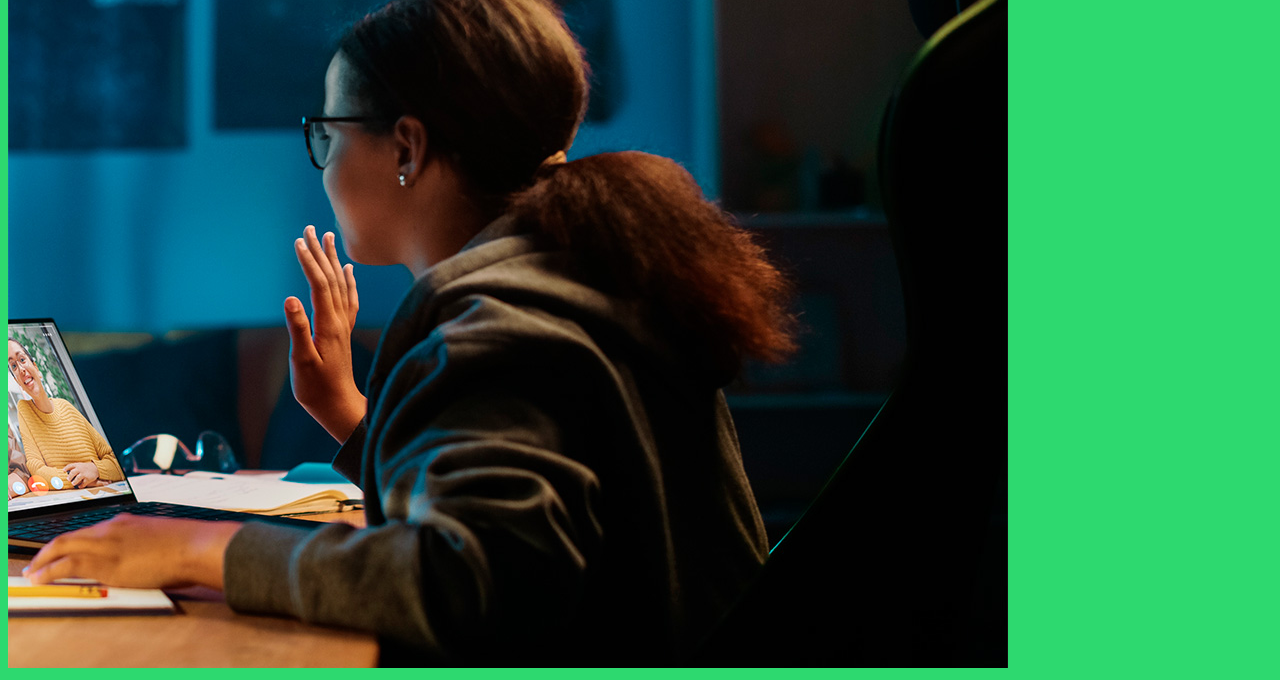
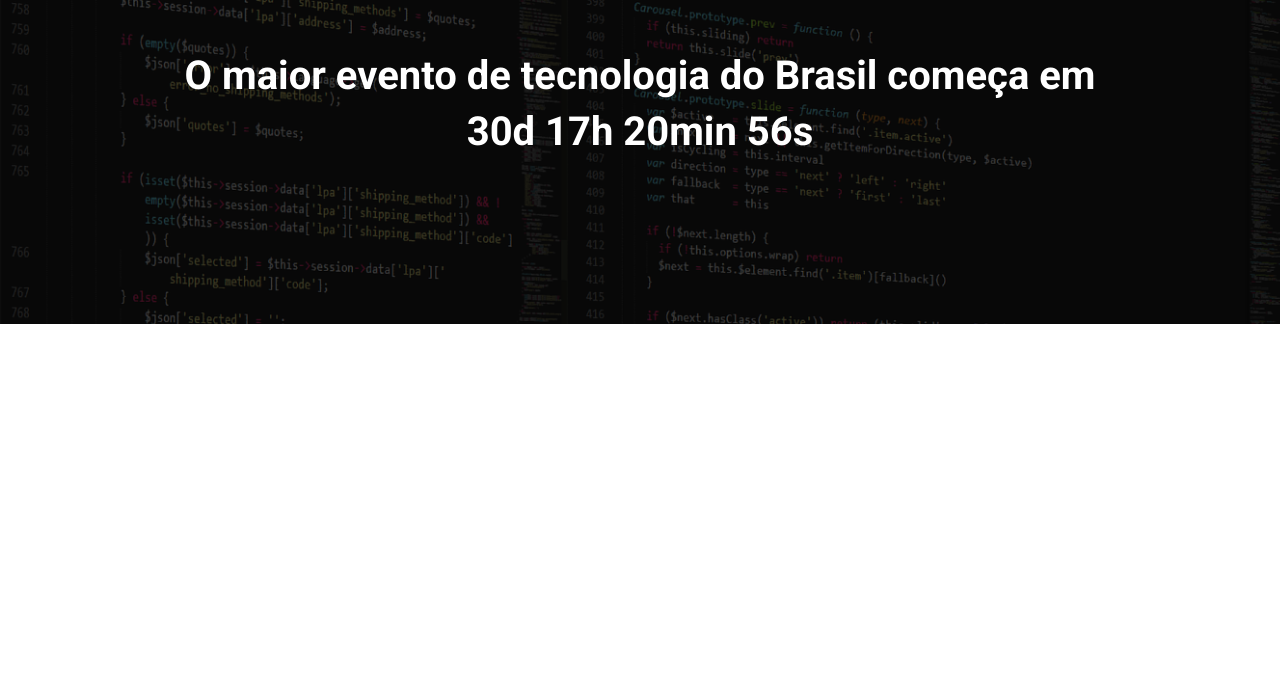
Before and after one commit to santiagobruna/ebac_tech_talks, a website built with Parcel: page src/index.html in a window 1280 px wide. Shown: the part 160-840 px from the top of the page. After the commit the page ends 800 px from the top, so only its background shows below. Built offline with nearby package versions, Linux system fonts and the light colour scheme.

Commit message:
criando o hero

```diff
--- a/src/index.html
+++ b/src/index.html
@@ -1,14 +1,26 @@
 <!DOCTYPE html>
 <html lang="pt-br">
-<head>
-    <meta charset="UTF-8">
-    <meta name="viewport" content="width=device-width, initial-scale=1.0">
-    <link rel="stylesheet" href="./styles/main.scss">
-    <title>Landing Page</title>
-</head>
-<body>
-    <h1>Ola</h1>
-    <img src="./images/backend.png" alt="">
+  <head>
+    <meta charset="UTF-8" />
+    <meta name="viewport" content="width=device-width, initial-scale=1.0" />
+    <link rel="preconnect" href="https://fonts.googleapis.com" />
+    <link rel="preconnect" href="https://fonts.gstatic.com" crossorigin />
+    <link
+      href="https://fonts.googleapis.com/css2?family=Roboto:wght@400;700&display=swap"
+      rel="stylesheet"
+    />
+    <link rel="stylesheet" href="./styles/main.scss" />
+    <title>EBAC Tech talks</title>
+  </head>
+  <body>
+    <header class="hero">
+      <div class="container">
+        <img class="hero__logo" src="./images/ebac_logo.svg" alt="EBAC" />
+        <p class="hero__text">
+          O maior evento de tecnologia do Brasil começa em 30d 17h 20min 56s
+        </p>
+      </div>
+    </header>
     <script src="./scripts/main.js"></script>
-</body>
+  </body>
 </html>
--- /dev/null
+++ b/src/styles/_hero.scss
@@ -0,0 +1,49 @@
+.hero {
+    padding: 64px 0 100px 0;
+    background-image: url(../images/fundo.png);
+    background-repeat: no-repeat;
+    background-size: cover;
+    position: relative;
+
+    .container {
+        position: relative;
+    }
+
+    &::before {
+        position: absolute;
+        top: 0;
+        left: 0;
+        width: 100%;
+        height: 100%;
+        background-color: #000;
+        content: '';
+        opacity: .7;
+    }
+
+    &__text {
+        font-weight: 800;
+        font-size: 40px;
+        line-height: 56px;
+        text-align: center;
+        margin-top: 64px;
+        margin-bottom: 64px;
+    }
+
+    &__logo {
+        display: block;
+        margin: 0 auto;
+        height: 80px;
+    }
+
+    @media (max-width: 650px){
+        padding: 40px 0;
+        &__logo {
+            height: 40px;
+        }
+        &__text {
+            font-size: 22px;
+            line-height: 24px;
+            margin: 24px 0;
+        }
+    }
+}
--- a/src/styles/main.scss
+++ b/src/styles/main.scss
@@ -1,3 +1,21 @@
-body {
-    background-color: rgb(45, 217, 111);
+@use 'hero';
+* {
+    margin: 0;
+    padding: 0;
+    box-sizing: border-box;
+    font-family: Roboto, sans-serif;
+    color: #fff;
 }
+
+.container{
+    max-width: 960px;
+    width: 100%;
+    margin: 0 auto;
+
+    @media(max-width: 640px){ // celulares
+        max-width: 80%;
+    }
+    @media(max-width: 640px){ // tablets / notebooks
+        max-width: 90%;
+    }
+}
```
